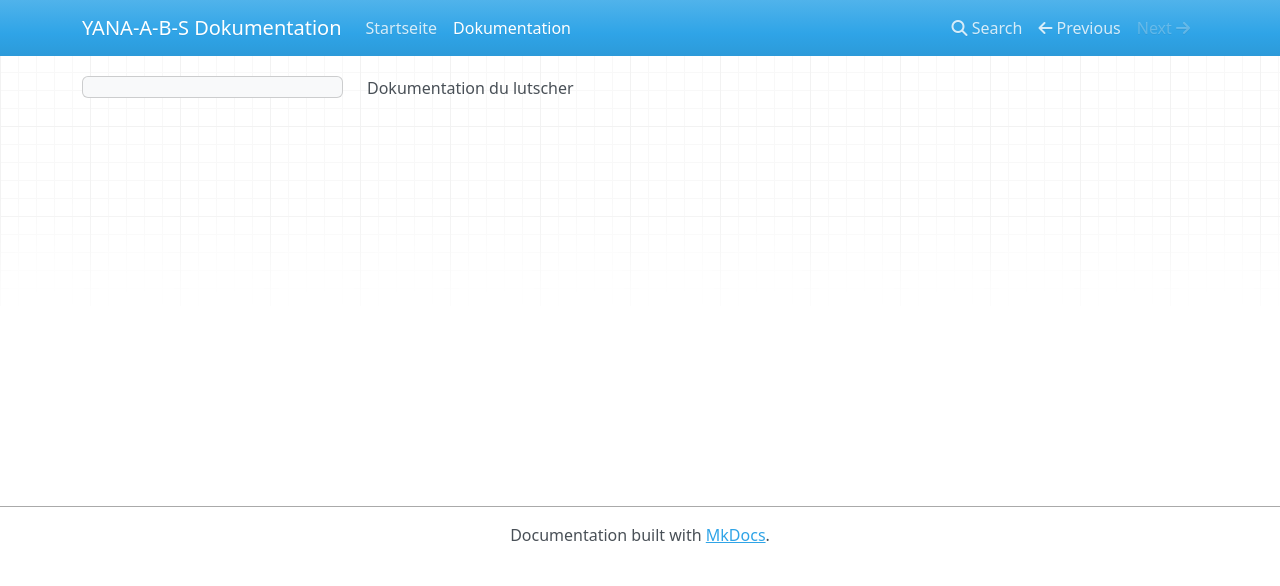
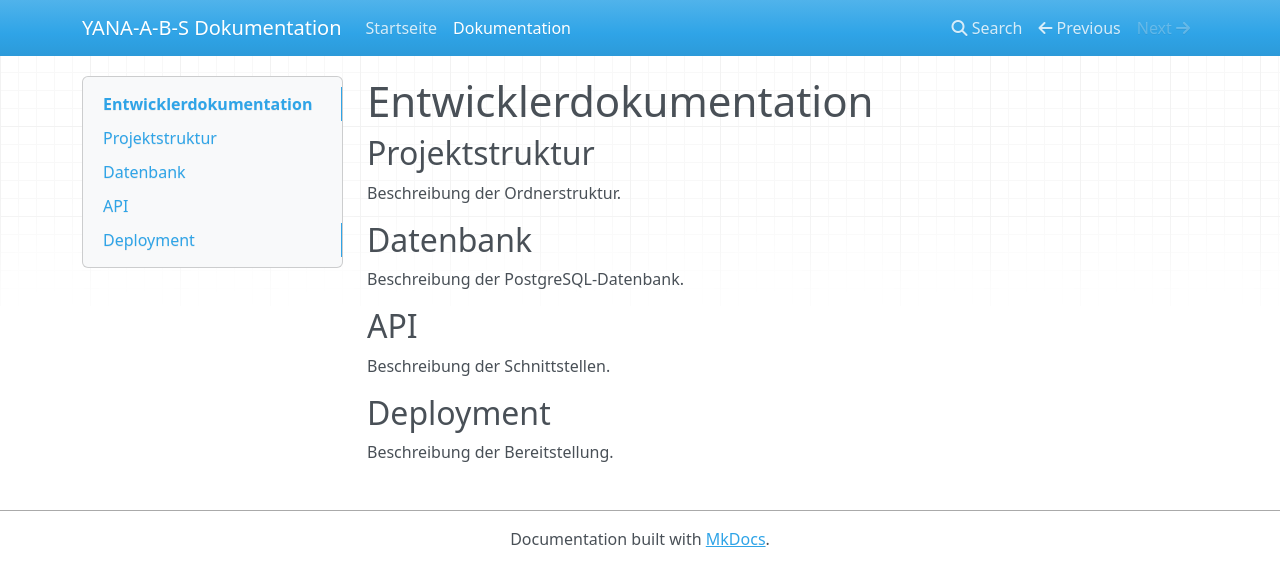
Before and after one commit to Pferdusmaximus/YANA-A-B-S, an MkDocs documentation site: the page built from docs/doku.md, in a window 1280 px wide. Shown: the top 586 px of the page. Built offline with MkDocs 1.6.1, drawn with Linux system fonts in a browser that asks for light colours; nearby versions of some CDN libraries.

Commit message:
test für mkdocs

```diff
--- a/docs/doku.md
+++ b/docs/doku.md
@@ -1 +1,17 @@
-Dokumentation du lutscher
+# Entwicklerdokumentation
+
+## Projektstruktur
+
+Beschreibung der Ordnerstruktur.
+
+## Datenbank
+
+Beschreibung der PostgreSQL-Datenbank.
+
+## API
+
+Beschreibung der Schnittstellen.
+
+## Deployment
+
+Beschreibung der Bereitstellung.
```
